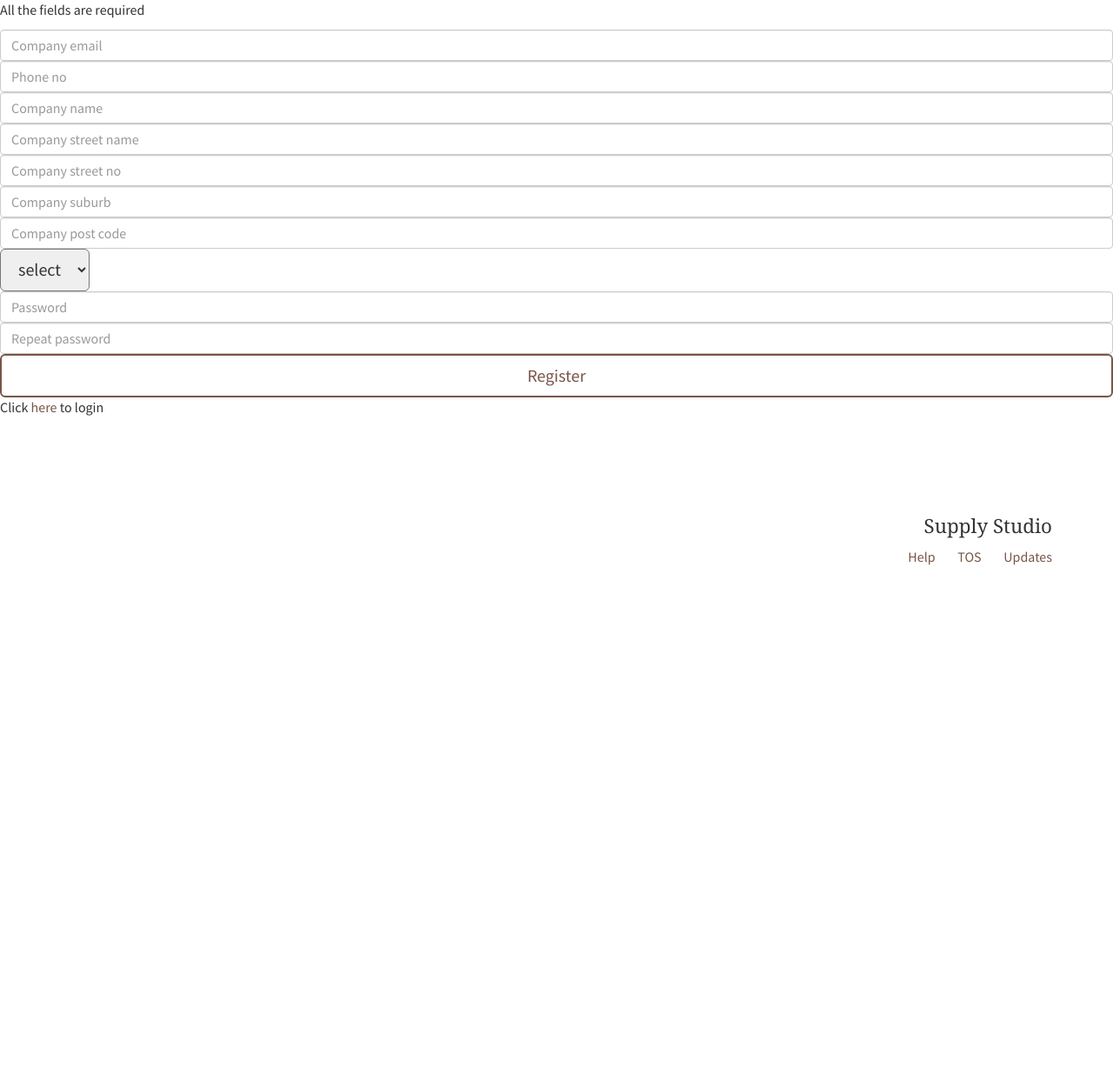
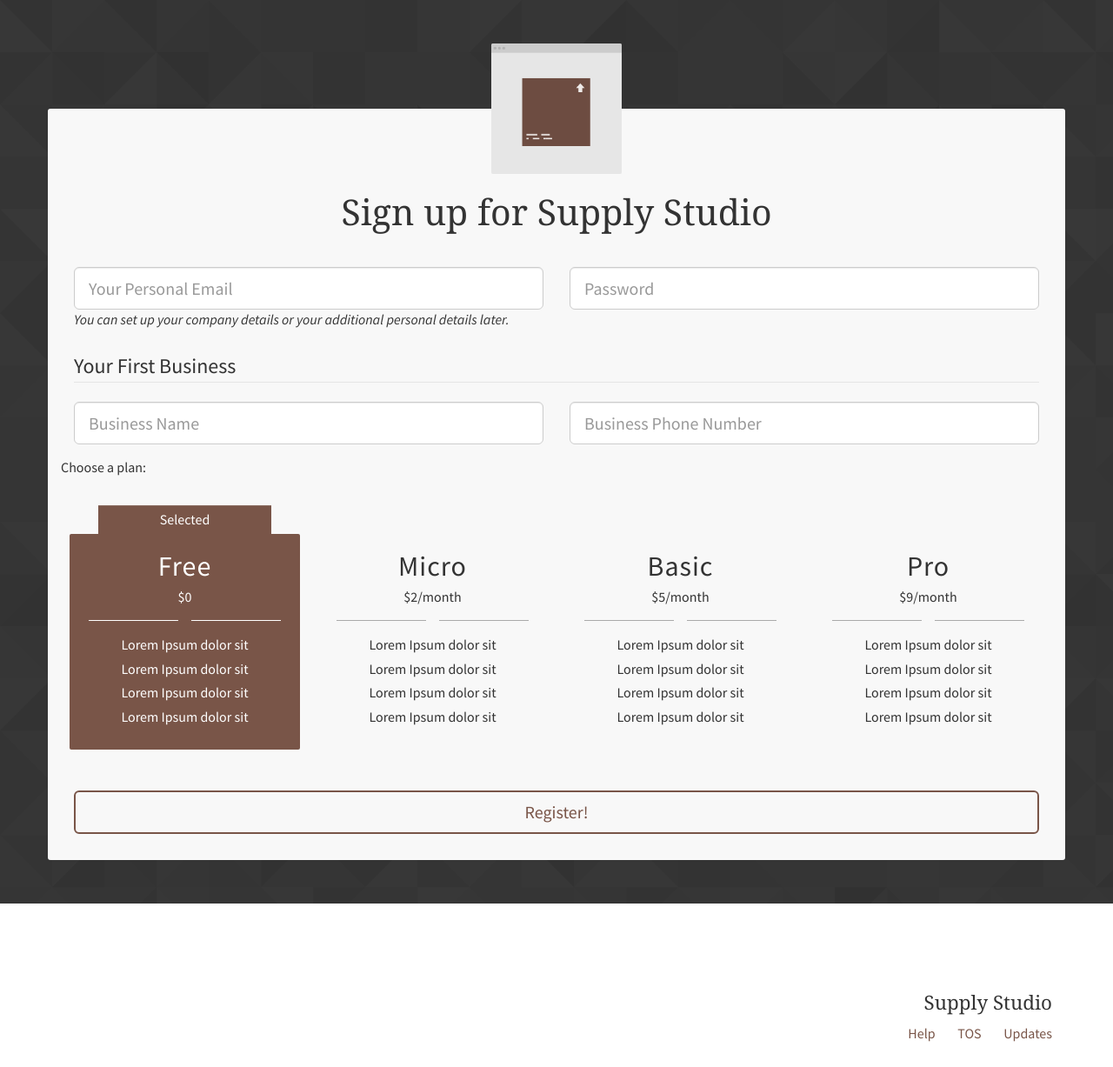
Before and after one commit to Mexassi/Supply_Studio, a CodeIgniter app: page /registrationUser in a window 1280 px wide. Shown: the whole page at 87% size. Before the commit the page ends 650 px from the top, so only its background shows below. Run offline with CodeIgniter, Linux system fonts and the light colour scheme; some libraries are stand-ins or nearby versions.

Commit message:
Working login and registration

```diff
--- a/application/config/database.php
+++ b/application/config/database.php
@@ -51,7 +51,7 @@
 $db['default']['hostname'] = 'localhost';
 $db['default']['username'] = 'root';
 $db['default']['password'] = 'root';
-$db['default']['database'] = 'miosystemdb';
+$db['default']['database'] = 'supplystudio';
 $db['default']['dbdriver'] = 'mysql';
 $db['default']['dbprefix'] = '';
 $db['default']['pconnect'] = TRUE;
--- a/application/controllers/supply_studio.php
+++ b/application/controllers/supply_studio.php
@@ -75,9 +75,12 @@
 		if($this->session->userdata('isLoggedIn')){
 			$data['title'] = "Members home";
 			$this->load->view('view_header', $data);
+
 			$this->load->model('userModel');
-			$email = $this->userModel->getFromUsers("companyEmail", "userId", $this->session->userdata('userId'));
-			$companyName = $this->userModel->getFromUsers("companyName", "userId", $this->session->userdata('userId'));
+			$this->load->model('businessModel');
+			$email = $this->session->userdata('account_email');
+			$businessId = $this->businessModel->getBusinessLink($email);
+			$companyName = $this->businessModel->getFromBusiness("business_name", "business_id", $businessId);
 			$data['email'] = $email;
 			$data['members'] = "active";
 			$data['orders'] = "";
@@ -564,8 +567,8 @@
 
 		if ($this->form_validation->run()){
 			$this->load->model('userModel');
-			$userId = $this->userModel->getFromUsers("userId", "companyEmail", $this->input->post('email'));
-			$data = array('userId' => $userId, 'isLoggedIn' => 1);
+			$account_email = $this->userModel->getFromUsers("account_email", "account_email", $this->input->post('email'));
+			$data = array('account_email' => $account_email, 'isLoggedIn' => 1);
 			$this->session->set_userdata($data);
 
 			redirect('members');
@@ -575,57 +578,50 @@
 		}
 	}
 
-
 	public function registerValidation(){
 
 		$this->load->library('form_validation');
-		$this->load->model('userModel');
-		$this->form_validation->set_rules('companyEmail', 'Email', 'trim|required|valid_email|is_unique[users.companyEmail]|max_length[100]');
-		$this->form_validation->set_rules('phoneNo', 'Mobile no', 'trim|required|is_natural');
-		$this->form_validation->set_rules('companyName', 'Company name', 'trim|required|min_length[3]|max_length[50]');
-		$this->form_validation->set_rules('companyStreetName', 'Company street name', 'trim|required|min_length[3]|max_length[50]');
-		$this->form_validation->set_rules('companyStreetNo', 'Company street no', 'trim|required|is_natural');
-		$this->form_validation->set_rules('companySuburb', 'company suburb', 'trim|required|min_length[3]|max_length[30]');
-		$this->form_validation->set_rules('companyPostCode', 'Company post code', 'trim|required|is_natural|exact_length[4]');
-		$this->form_validation->set_rules('state', 'State', 'required');
+
+		$this->form_validation->set_rules('email','Email','trim|required|valid_email|is_unique[account.account_email]|max_length[100]');
 		$this->form_validation->set_rules('password', 'Password', 'trim|required|min_length[6]|max_length[16]|');
-		$this->form_validation->set_rules('repeatPassword', 'Repeat password', 'trim|required|matches[password]');
+		$this->form_validation->set_rules('businessName', 'Company name', 'trim|required|min_length[3]|max_length[50]');
+		$this->form_validation->set_rules('businessPhone', 'Mobile no', 'trim|required|is_natural');
+		$this->form_validation->set_rules('planType', 'Plan Type','required');
 
 		if($this->form_validation->run()){
-			//generate a random key
-			$key = sha1(uniqid());
-			$this->load->library('email', array('mailtype' => 'html'));
-			$this->email->from('registration@miosystem.com', 'MioSystem Team');
-			$this->email->to($this->input->post('companyEmail'));
-			$this->email->subject("Activate your account.");
+			$this->load->model('userModel');
+			$this->load->model('businessModel');
 
-			$message = "<p>Thank you for the registration</p>";
-			$message .= "<p>You are one step closer to use MioSystem.</p>";
-			$message .= "<p>Click <a href='".base_url()."registerUser/$key'>here</a> to complete your registration</p>";
-			$message .= "<p>This is an auto-generated message, do not reply. If you wish to contact us, go to (webpage-link-to-be-entered)</p>";
+			$password_hash = password_hash($this->input->post('password'), PASSWORD_DEFAULT);
 
-			$this->email->message($message);
+			$username = explode("@",$this->input->post('email'));
 
-			$data['title'] = "Temporary registration";
-			$this->load->view('view_header',$data);
-			//add them to the temp_user table
-			if($this->userModel->addTempUser($key)){
-				//send an email to the user
-				if($this->email->send()){
-					echo "<div class='mioMargin'><p class='mioSuccess'>The Email has been sent</p></div>";
-					echo "<br><p class='mioInfo'>Click <a href='mioSystem'>here</a> to go back</p>";
-					$this->load->view('view_footer');
-				}
-				else{
-					echo "<div class='mioMargin'><p class='mioError'>We could not send you the Email</p></div>";
-					echo "<br><p class='mioInfo'>Click <a href='mioSystem'>here</a> to go back</p>";
-					$this->load->view('view_footer');
-				}
+			// $this->load->library('email', array('mailtype' => 'html'));
+			// $this->email->from('registration@miosystem.com', 'MioSystem Team');
+			// $this->email->to($this->input->post('companyEmail'));
+			// $this->email->subject("Activate your account.");
+			// $message = "<p>Thank you for the registration</p>";
+			// $message .= "<p>You are one step closer to use MioSystem.</p>";
+			// $message .= "<p>Click <a href='".base_url()."registerUser/$key'>here</a> to complete your registration</p>";
+			// $message .= "<p>This is an auto-generated message, do not reply. If you wish to contact us, go to (webpage-link-to-be-entered)</p>";
+			// $this->email->message($message);
+			$userRegister = $this->userModel->register_user($password_hash,$this->input->post('email'),$username[0]);
+			$businessRegister = $this->businessModel->register_business(
+				$this->input->post('businessName'),
+				$this->input->post('planType'),
+				$this->input->post('businessPhone')
+			);
+			$linkBusiness = $this->businessModel->link_new_business($businessRegister, $this->input->post('email'));
+
+
+			if($userRegister && $businessRegister != false && $linkBusiness) {
+				$data = array('account_email' => $this->input->post('email'), 'isLoggedIn' => 1);
+				$this->session->set_userdata($data);
+				redirect('members');
 			}
-			else{
+			else {
 				echo "<div class='mioMargin'><p class='mioError'>Database connection problem. Try again later</p></div>";
 				echo "<br><p class='mioInfo'>Click <a href='mioSystem'>here</a> to go back</p>";
-				$this->load->view('view_footer');
 			}
 		}
 		else{
@@ -707,9 +703,7 @@
 	*  if not canLogin
 	*/
 	public function auth(){
-
 		$this->load->model('userModel');
-
 		if($this->userModel->canLogin()){
 			return true;
 		}
--- a/application/views/view_registrationUser.php
+++ b/application/views/view_registrationUser.php
@@ -1,106 +1,107 @@
-<div class="mioMargin">
-	<p class="position">All the fields are required</p>
 <?php
-		$form_attribute = array('class' => 'form-login', 'role' => 'form', 'style' => 'z-index:-1;');
-			echo form_open('registerValidation', $form_attribute);
-
-			$companyEmail = array('class' => 'form-control',
-			 			   'name' => 'companyEmail',
+	$form_attribute = array(
+		'class' => 'form-login form-horizontal',
+		'role' => 'form',
+		'name' => 'register',
+		'method' => 'POST'
+	);
+	$email = array(
+		'class' => 'form-control input-lg',
+		'name' => 'email',
 		'type' => 'email',
-			 			   'placeholder' => 'Company email',
+		'placeholder' => 'Your Personal Email',
 		'required' => 'true'
 	);
-
-			echo form_input($companyEmail, $this->input->post('companyEmail'));
-			echo form_error('companyEmail', '<p class="mioError">', '</p>');
-
-			$phoneNo = array('class' => 'form-control',
-							  'name' => 'phoneNo',
-							  'type' => 'number',
-							  'placeholder' => 'Phone no',
+	$password = array(
+		'class' => 'form-control input-lg',
+		'name' => 'password',
+		'placeholder' => 'Password',
 		'required' => 'true'
 	);
+	$submit = array(
+		'class' => 'btn btn-lg btn-primary btn-block',
+		'value' => 'Register'
+	);
+?>
 
-			echo form_input($phoneNo, $this->input->post('phoneNo'));
-			echo form_error('phoneNo', '<p class="mioError">', '</p>');
+<section class="register">
+	<img class="register-logo" src="<?= base_url('assets/images/logo.png'); ?>" alt="Logo">
+	<div class="register-wrapper container">
+		<h1 class="text-center">Sign up for Supply Studio</h1>
 
-			$companyName = array('class' => 'form-control',
-							     'name' => 'companyName',
-							     'type' => 'text',
-							     'placeholder' => 'Company name',
-							     'required' => 'true'
-							     );
-
-			echo form_input($companyName, $this->input->post('companyName'));
-			echo form_error('companyName', '<p class="mioError">', '</p>');
-
-			$companyStreetName = array('class' => 'form-control',
-									   'name' => 'companyStreetName',
-									   'type' => 'text',
-									   'placeholder' => 'Company street name',
-									   'required' => 'true'
-									   );
-
-			echo form_input($companyStreetName, $this->input->post('companyStreetName'));
-			echo form_error('companyStreetName', '<p class="mioError">', '</p>');
-
-			$companyStreetNo = array('class' => 'form-control',
-									 'name' => 'companyStreetNo',
-									 'type' => 'number',
-									 'placeholder' => 'Company street no',
-									 'required' => 'true'
-									 );
-
-			echo form_input($companyStreetNo, $this->input->post('companyStreetNo'));
-			echo form_error('companyStreetNo', '<p class="mioError">', '</p>');
-
-			$companySuburb = array('class' => 'form-control',
-								   'name' => 'companySuburb',
-								   'type' => 'text',
-								   'placeholder' => 'Company suburb',
-								   'required' => 'true'
-								   );
-
-			echo form_input($companySuburb, $this->input->post('companySuburb'));
-			echo form_error('companySuburb', '<p class="mioError">', '</p>');
-
-			$companyPostCode = array('class' => 'form-control',
-									 'name' => 'companyPostCode',
-									 'type' => 'number',
-									 'placeholder' => 'Company post code',
-									 'required' => 'true'
-									 );
-
-			echo form_input($companyPostCode, $this->input->post('companyPostCode'));
-			echo form_error('companyPostCode', '<p class="mioError">', '</p>');
-
-			$options = array('' => 'select',
-							 'nsw' => 'NSW',
-							 'act' => 'ACT',
-							 'vic' => 'VIC',
-							 'qsl' => 'QSL',
-							 'sa' => 'SA',
-							 'we' => 'WE',
-							 'nt' => 'NT',
-							 'taz' => 'TAZ');
-
-			$optionAttribute = 'class = "input-lg"';
-			echo form_dropdown('state', $options, '', $optionAttribute);
-			echo form_error('state', '<p class="mioError">', '</p>');
-
-			$password = array('class' => 'form-control', 'name' => 'password', 'placeholder' => 'Password', 'required' => 'true'
-				);
-			echo form_password($password);
-			echo form_error('password', '<p class="mioError">', '</p>');
-
-			$repeatPassword = array('class' => 'form-control', 'name' => 'repeatPassword', 'placeholder' => 'Repeat password', 'required' => 'true'
-				);
-			echo form_password($repeatPassword);
-			echo form_error('repeatPassword', '<p class="mioError">', '</p>');
-
-			$submit = array('class' => 'btn btn-lg btn-primary btn-block', 'value' => 'Register');
-			echo form_submit($submit);
-			echo form_close();
-	?>
-	<p class="position">Click <a href="index">here</a> to login</p>
+		<?= form_open('registerValidation', $form_attribute) ?>
+			<div class="form-group">
+				<div class="col-sm-6"><?= form_input($email) ?></div>
+				<div class="col-sm-6"><?= form_password($password) ?></div>
+				<p class="col-sm-12"><em>You can set up your company details or your additional personal details later.</em></p>
+				<?= form_error('email', '<p class="mioError">', '</p>') ?>
+				<?= form_error('password', '<p class="mioError">', '</p>') ?>
 			</div>
+			<fieldset>
+				<legend>Your First Business</legend>
+				<div class="form-group">
+					<div class="col-sm-6"><input type="text" name="businessName" class="form-control input-lg" placeholder="Business Name" /></div>
+					<div class="col-sm-6"><input type="tel" name="businessPhone" class="form-control input-lg" placeholder="Business Phone Number" /></div>
+				</div>
+				<?= form_error('businessName', '<p class="mioError">', '</p>') ?>
+				<?= form_error('businessPhone', '<p class="mioError">', '</p>') ?>
+				<div class="form-group">
+					<p>Choose a plan:</p>
+					<label class="register-plan col-sm-6 col-md-3">
+						<input class="register-plan-radio" name="planType" type="radio" value="free" checked="true">
+						<div class="register-plan-wrapper text-center">
+							<div class="register-plan-name">Free</div>
+							<div class="register-plan-price">$0</div>
+							<ul class="register-plan-info">
+								<li>Lorem Ipsum dolor sit</li>
+								<li>Lorem Ipsum dolor sit</li>
+								<li>Lorem Ipsum dolor sit</li>
+								<li>Lorem Ipsum dolor sit</li>
+							</ul>
+						</div>
+					</label>
+					<label class="register-plan col-sm-6 col-md-3">
+						<input class="register-plan-radio" name="planType" type="radio" value="micro">
+						<div class="register-plan-wrapper text-center">
+							<div class="register-plan-name">Micro</div>
+							<div class="register-plan-price">$2/month</div>
+							<ul class="register-plan-info">
+								<li>Lorem Ipsum dolor sit</li>
+								<li>Lorem Ipsum dolor sit</li>
+								<li>Lorem Ipsum dolor sit</li>
+								<li>Lorem Ipsum dolor sit</li>
+							</ul>
+						</div>
+					</label>
+					<label class="register-plan col-sm-6 col-md-3">
+						<input class="register-plan-radio" name="planType" type="radio" value="basic">
+						<div class="register-plan-wrapper text-center">
+							<div class="register-plan-name">Basic</div>
+							<div class="register-plan-price">$5/month</div>
+							<ul class="register-plan-info">
+								<li>Lorem Ipsum dolor sit</li>
+								<li>Lorem Ipsum dolor sit</li>
+								<li>Lorem Ipsum dolor sit</li>
+								<li>Lorem Ipsum dolor sit</li>
+							</ul>
+						</div>
+					</label>
+					<label class="register-plan col-sm-6 col-md-3">
+						<input class="register-plan-radio" name="planType" type="radio" value="pro">
+						<div class="register-plan-wrapper text-center">
+							<div class="register-plan-name">Pro</div>
+							<div class="register-plan-price">$9/month</div>
+							<ul class="register-plan-info">
+								<li>Lorem Ipsum dolor sit</li>
+								<li>Lorem Ipsum dolor sit</li>
+								<li>Lorem Ipsum dolor sit</li>
+								<li>Lorem Ipsum dolor sit</li>
+							</ul>
+						</div>
+					</label>
+				</div>
+			</fieldset>
+			<button class="btn btn-lg btn-primary btn-block" type="submit">Register!</button>
+		</form>
+	</div>
+</section>
```
Also changed, not shown: application/models/businessModel.php (added, +61 -0 lines), application/models/userModel.php (+36 -15 lines). Lines whose indentation alone changed are shown as unchanged.
